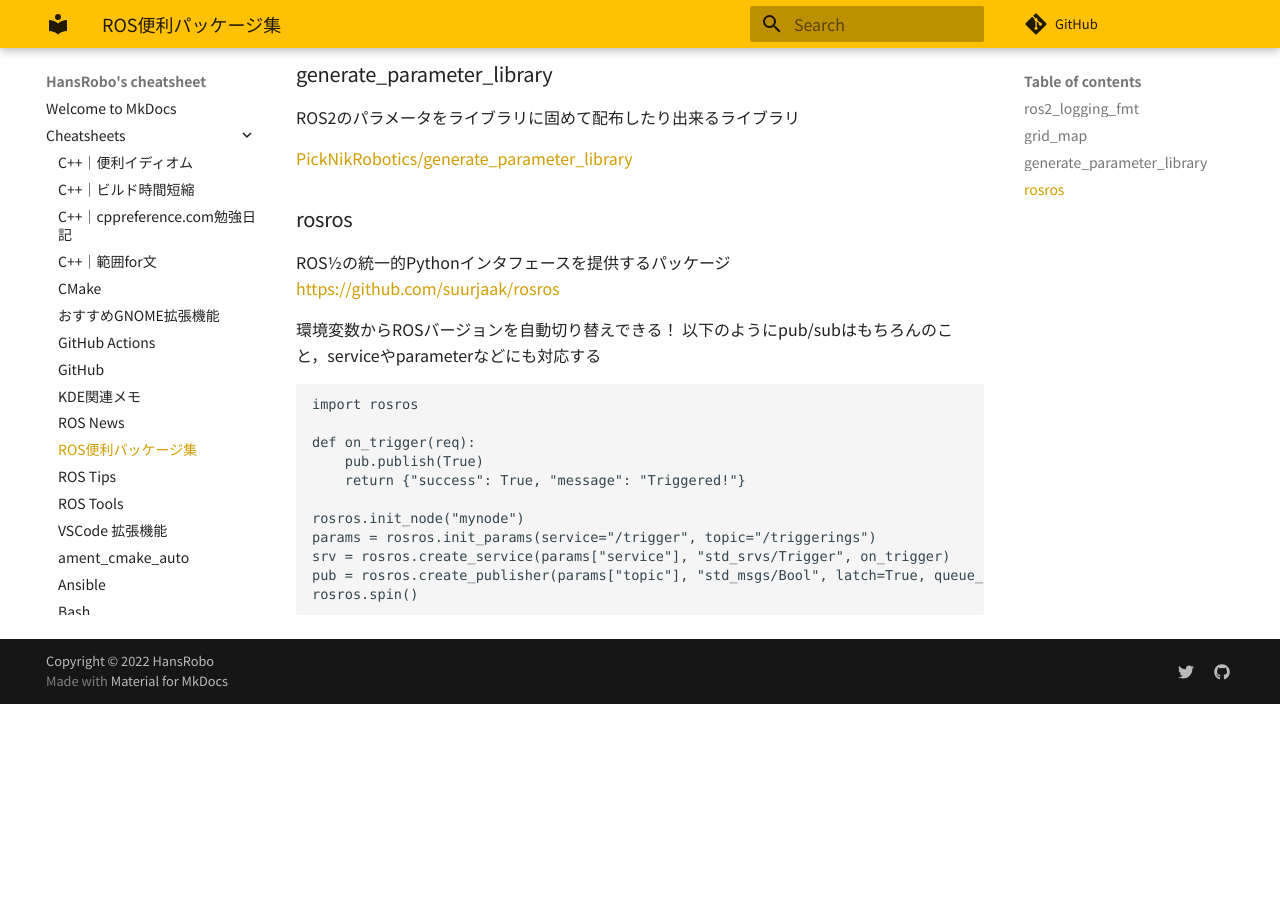
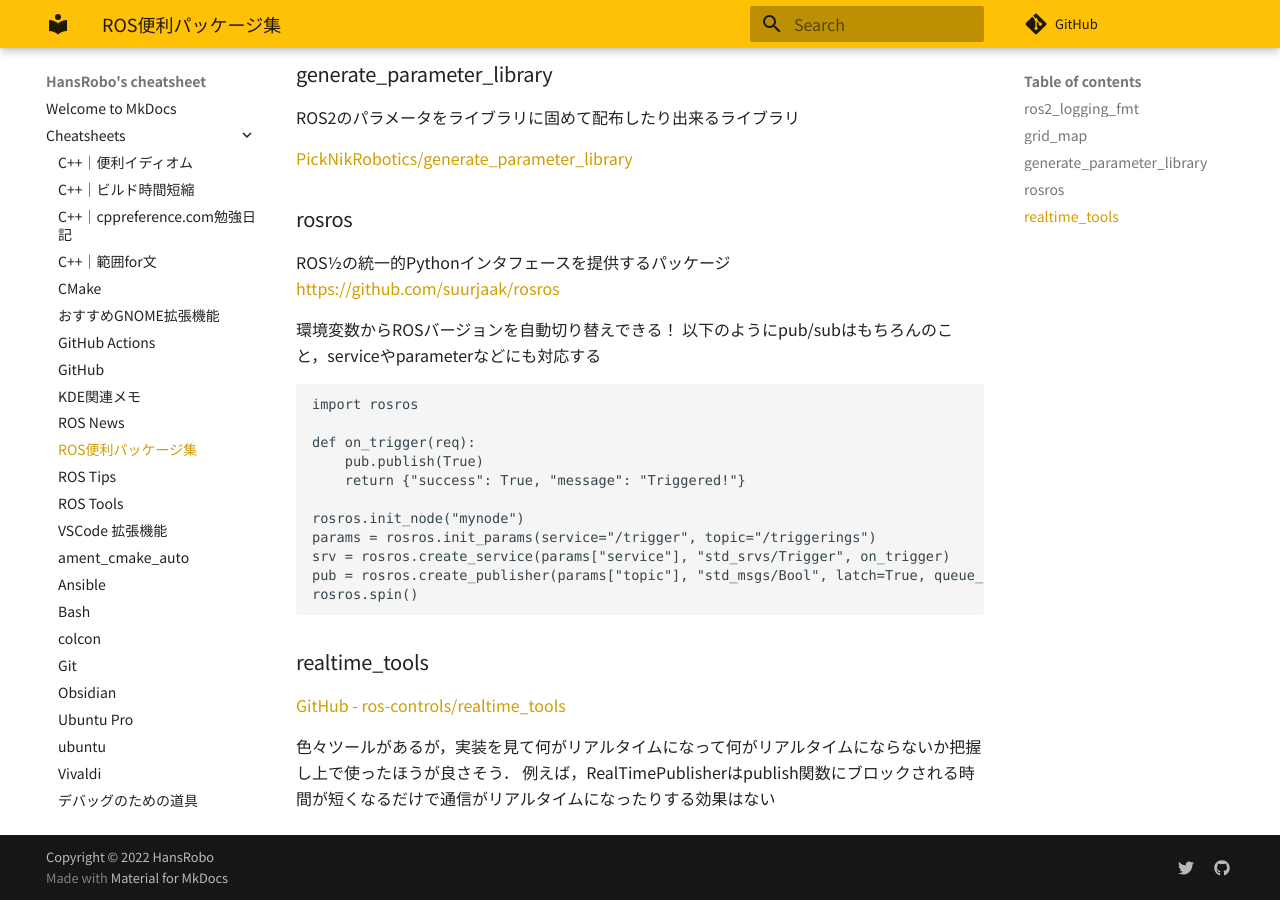
Before and after one commit to HansRobo/mycheatsheet_mkdocs, an MkDocs documentation site: the page built from docs/cheatsheets/ROS Packages.md, in a window 1280 px wide and 900 px high, scrolled down 654 px. Built offline with MkDocs 1.6.1 and Material for MkDocs 9.7.7, drawn with Linux system fonts in a browser that asks for light colours; some web fonts are replaced; comment, search, counter and statistics services are not loaded; before the commit the page ends 1358 px from its top, so only the background shows below that.

Commit message:
🔄 synced local 'docs/cheatsheets' with remote 'cheatsheets'

````diff
--- a/docs/cheatsheets/ROS Packages.md
+++ b/docs/cheatsheets/ROS Packages.md
@@ -60,3 +60,10 @@
 pub = rosros.create_publisher(params["topic"], "std_msgs/Bool", latch=True, queue_size=2)
 rosros.spin()
 ```
+
+### realtime_tools
+
+[GitHub - ros-controls/realtime\_tools](https://github.com/ros-controls/realtime_tools)
+
+色々ツールがあるが，実装を見て何がリアルタイムになって何がリアルタイムにならないか把握し上で使ったほうが良さそう．
+例えば，RealTimePublisherはpublish関数にブロックされる時間が短くなるだけで通信がリアルタイムになったりする効果はない
````
Also changed, not shown: docs/cheatsheets/ROS Tools.md (+1 -1 lines), docs/cheatsheets/ubuntu-pro.md (added, +23 -0 lines).
